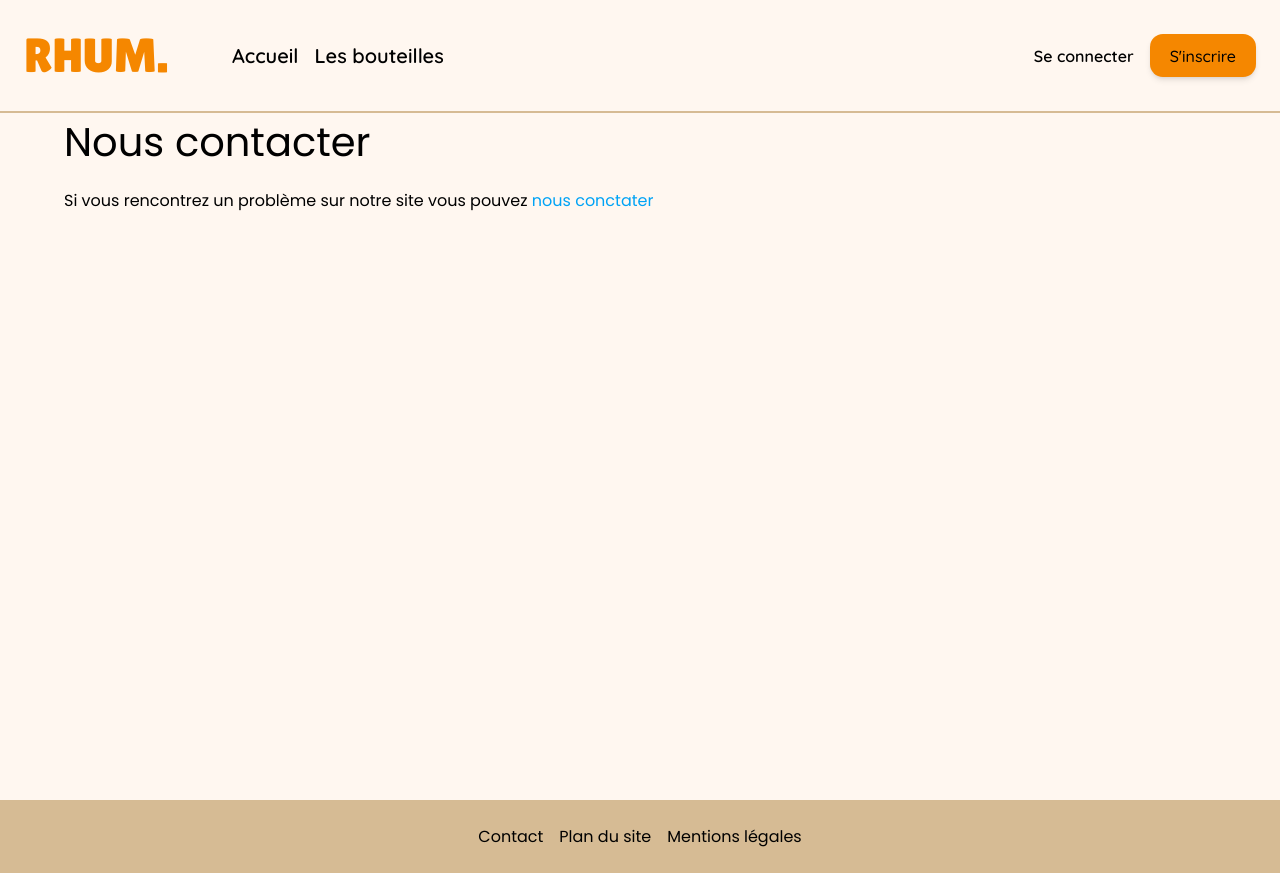
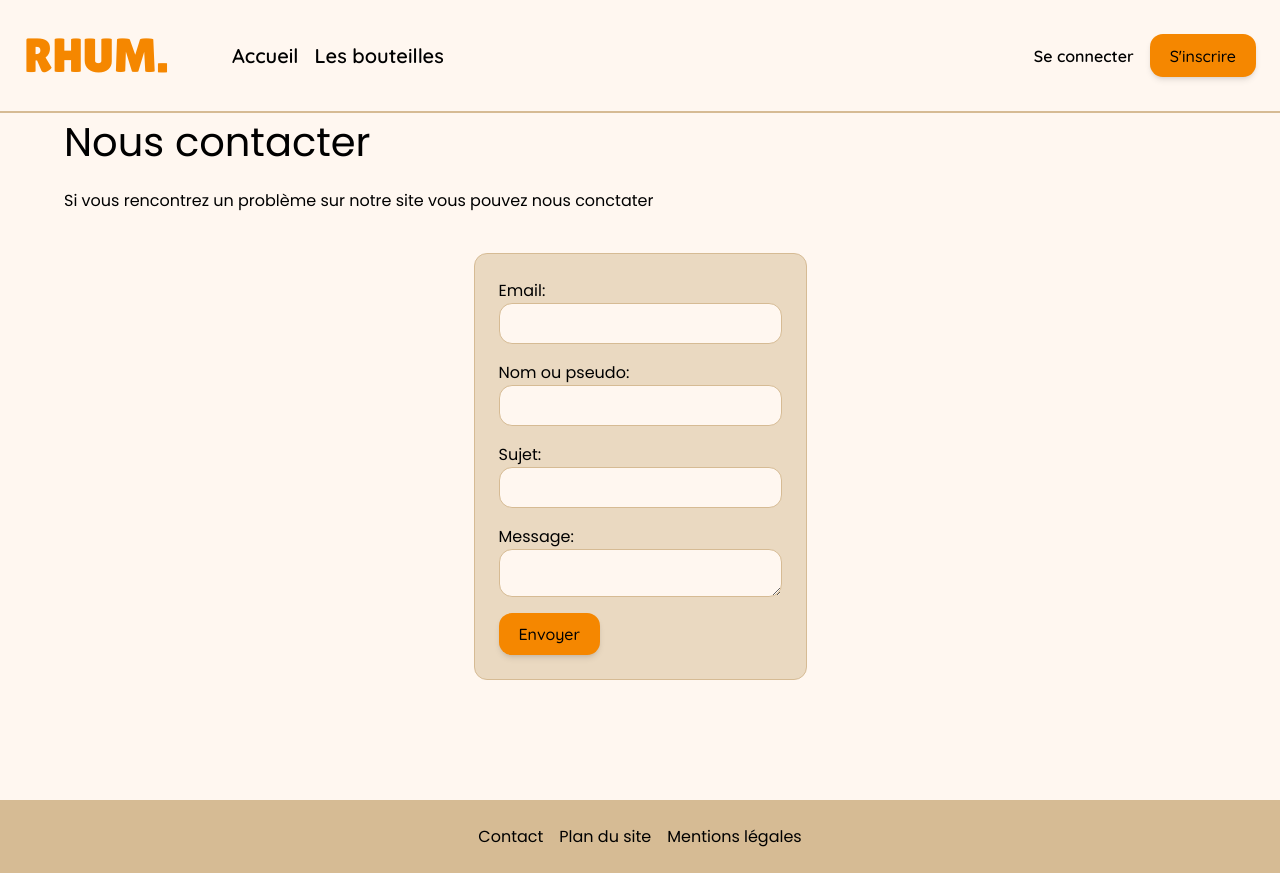
Before and after one commit to LoiseauB/rhum., a React (Vite) app: page /contact in a window 1280 px wide. Built offline with nearby package versions, Linux system fonts and the light colour scheme.

Commit message:
feat: contact form

```diff
--- a/src/pages/Contact.tsx
+++ b/src/pages/Contact.tsx
@@ -1,16 +1,102 @@
+import { FormEvent, useEffect, useState } from 'react';
+import Button from '../components/common/Button';
 import useTitle from '../hooks/useTitle';
+import { useNavigate } from 'react-router-dom';
 
 const Contact = () => {
   useTitle('Contact');
+  const [fromEmail, setFromEmail] = useState<string>();
+  const [fromName, setFromName] = useState<string>();
+  const [subject, setSubject] = useState<string>();
+  const [emailMessage, setEmailMessage] = useState<string>();
+  const [isSubmit, setIsSubmit] = useState(false);
+  const navigate = useNavigate();
+
+  const handleSubmit = (e: FormEvent) => {
+    e.preventDefault();
+    if (fromEmail && fromName && subject && emailMessage) {
+      return setIsSubmit(true);
+    }
+    alert('Tous les champs doivent être renseignés');
+  };
+
+  useEffect(() => {
+    if(isSubmit) {
+      fetch(`${import.meta.env.VITE_API_HOST}/email`, {
+        method: 'POST',
+        headers: {
+          'Content-Type': 'application/json',
+        },
+        body: JSON.stringify({
+          fromEmail,
+          fromName,
+          subject,
+          emailMessage,
+        })
+      }).then(response => response.json())
+        .then(data => {
+          if(data.Messages[0].Status === "success") {
+            alert('Message envoyé');
+            navigate(0);
+          }
+        })
+        .catch(error => {
+          console.error(error);
+          alert('Une erreur est survenu veuillez réessayer plus tard')
+        })
+    }
+  }, [isSubmit])
+
   return (
     <>
       <h1 className="text-xl m-b-2">Nous contacter</h1>
       <p>
-        Si vous rencontrez un problème sur notre site vous pouvez{' '}
-        <a className="text-accent" href="mailto:bapt.loiseau+rhum@gmail.com">
-          nous conctater
-        </a>
+        Si vous rencontrez un problème sur notre site vous pouvez nous conctater
       </p>
+      <section className="flex justify-center w-full m-t-5">
+        <form
+          onSubmit={e => handleSubmit(e)}
+          className="p-3 border flex flex-col gap-2 bg-secondary-50">
+          <label className="flex flex-col">
+            Email:
+            <input
+              type="email"
+              className="border p-1 text-lg bg-white"
+              required
+              onChange={e => setFromEmail(e.target.value)}
+            />
+          </label>
+          <label className="flex flex-col">
+            Nom ou pseudo:
+            <input
+              type="text"
+              className="border p-1 text-lg bg-white"
+              required
+              onChange={e => setFromName(e.target.value)}
+            />
+          </label>
+          <label className="flex flex-col">
+            Sujet:
+            <input
+              type="text"
+              className="border p-1 text-lg bg-white"
+              required
+              onChange={e => setSubject(e.target.value)}
+            />
+          </label>
+          <label className="flex flex-col">
+            Message:
+            <textarea
+              className="border p-1 bg-white"
+              required
+              onChange={e => setEmailMessage(e.target.value)}
+            />
+          </label>
+          <div className="flex flex-end">
+            <Button>Envoyer</Button>
+          </div>
+        </form>
+      </section>
     </>
   );
 };
```
